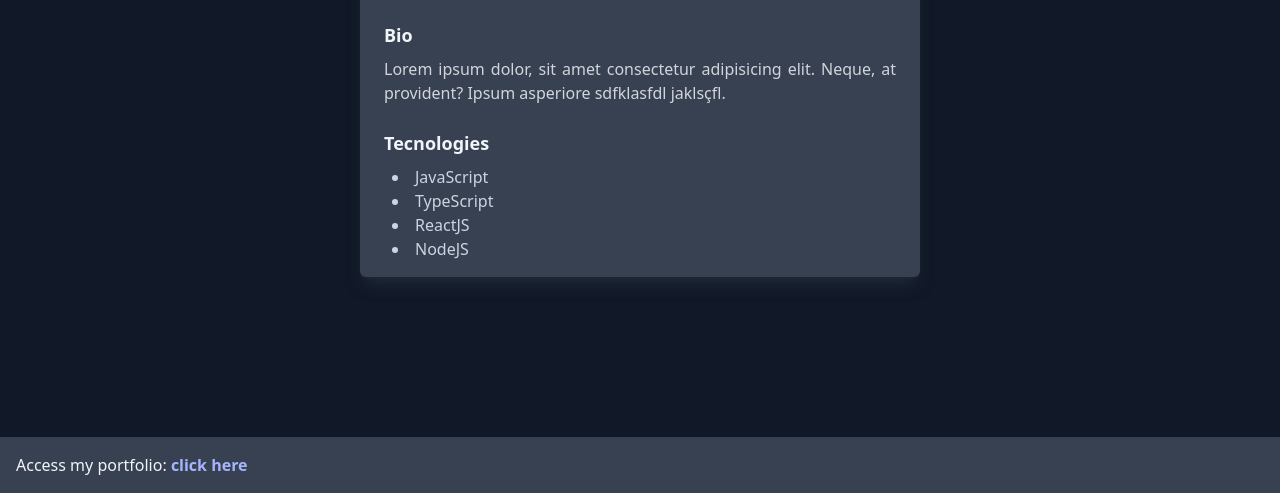
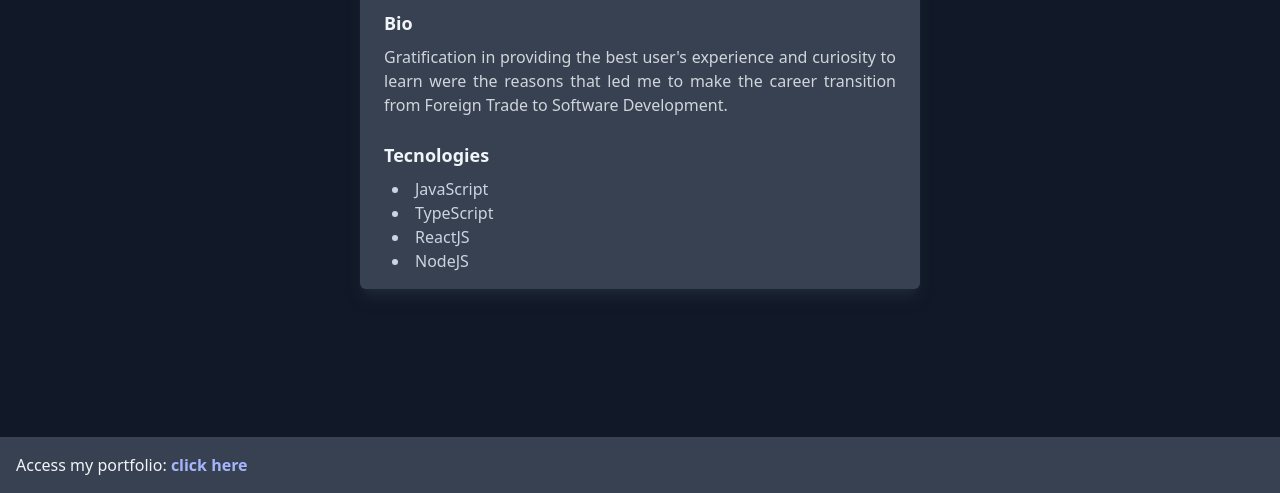
Before and after one commit to jose-ithalo/aula-tailwind, a website: page src/index.html in a window 1280 px wide. Shown: the part 307-800 px from the top of the page. Drawn offline with Linux system fonts and the light colour scheme.

Commit message:
Texto da Bio criado

```diff
--- a/src/index.html
+++ b/src/index.html
@@ -30,8 +30,9 @@
                 <div class="mt-6">
                     <h2 class="font-semibold mb-2 text-lg">Bio</h2>
                     <p class="text-gray-300 font-light max-w-lg text-justify">
-                        Lorem ipsum dolor, sit amet consectetur adipisicing elit. Neque, at provident? Ipsum asperiore
-                        sdfklasfdl jaklsçfl.
+                        Gratification in providing the best user's experience and curiosity to learn were the
+                        reasons that led me to make the career transition from Foreign Trade to Software
+                        Development.
                     </p>
                 </div>
                 <div class="mt-6">
```
